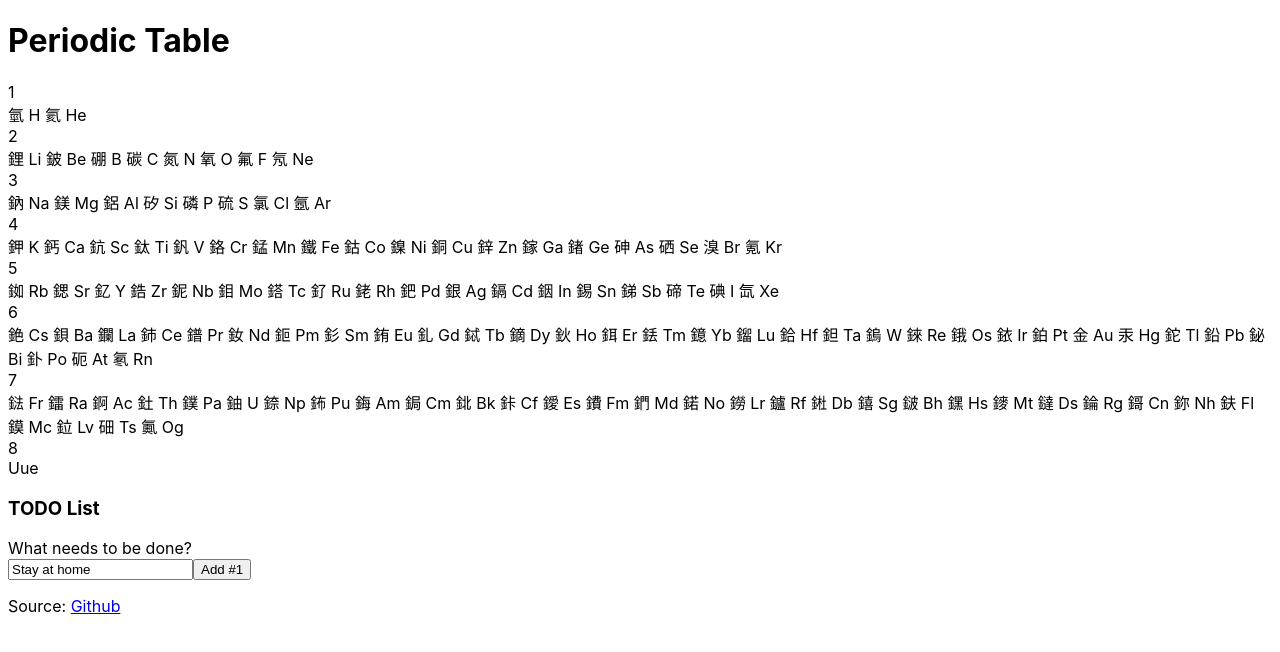
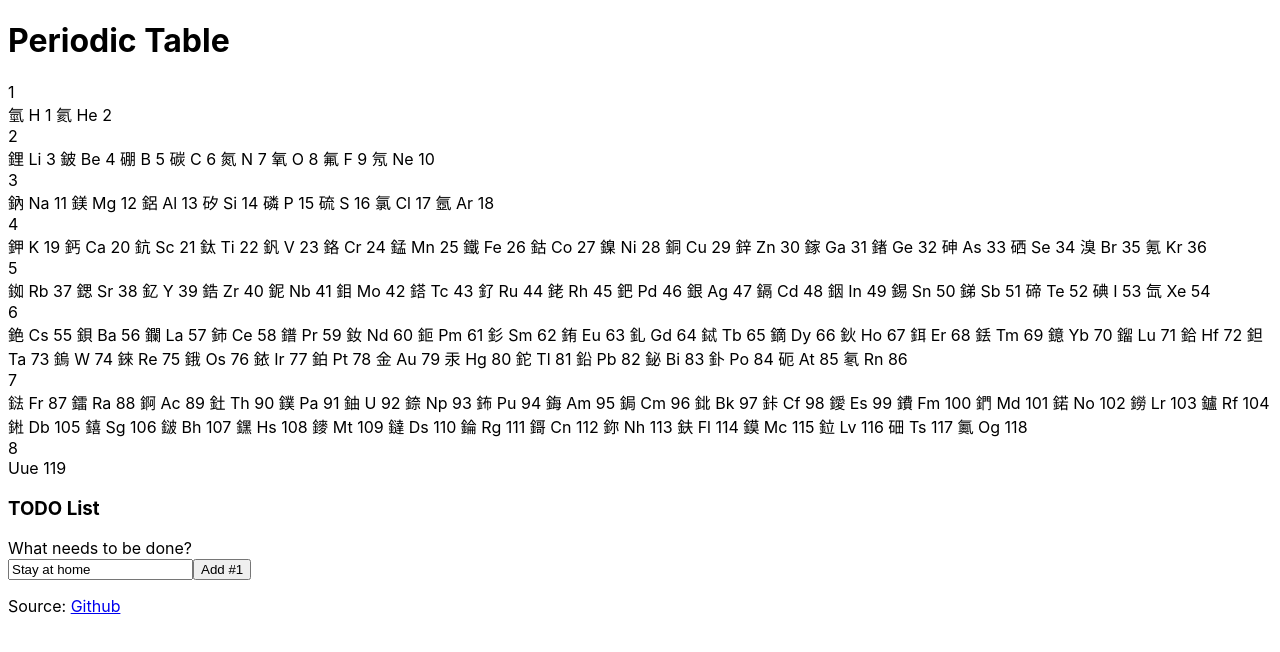
Before and after one commit to kaicarver/yuansu-react, a React (Create React App) app: page / in a window 1280 px wide. Shown: the top 652 px of the page. Built offline with nearby package versions, Linux system fonts and the light colour scheme.

Commit message:
add number

```diff
--- a/src/index.js
+++ b/src/index.js
@@ -33,7 +33,7 @@ function PeriodicTable(props) {
 
 function Element(props) {
   return <span title={props.el.name}>
-    {props.el.trad} {props.el.symbol}
+    {props.el.trad} {props.el.symbol} {props.el.number}
   </span>;
 }
 
```
